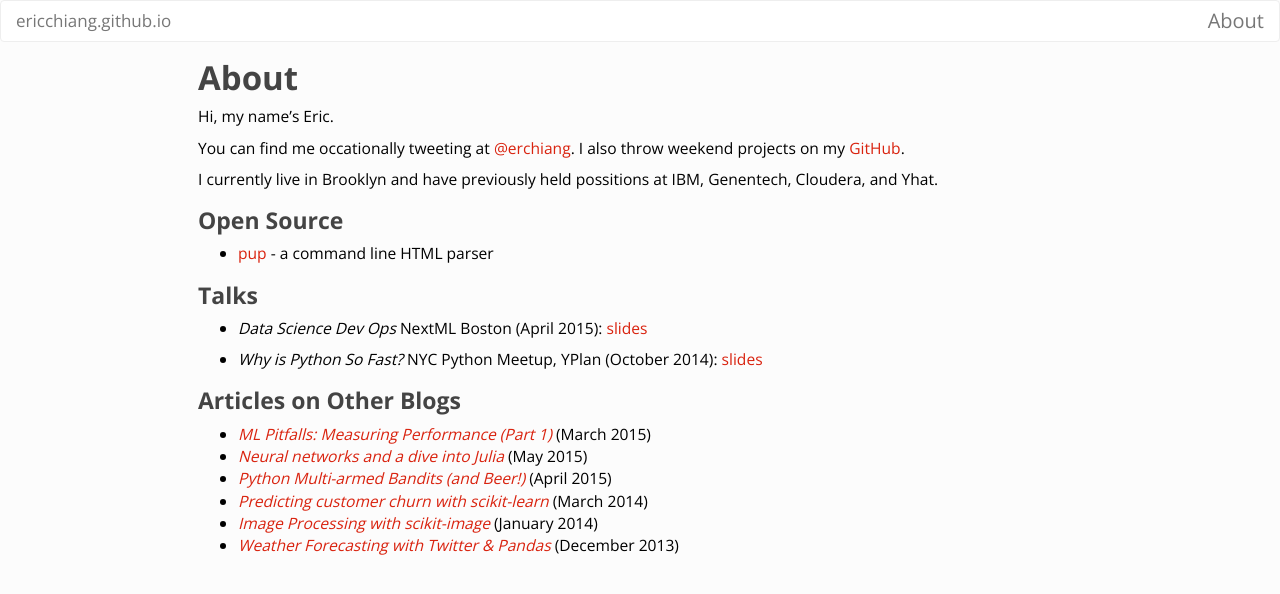
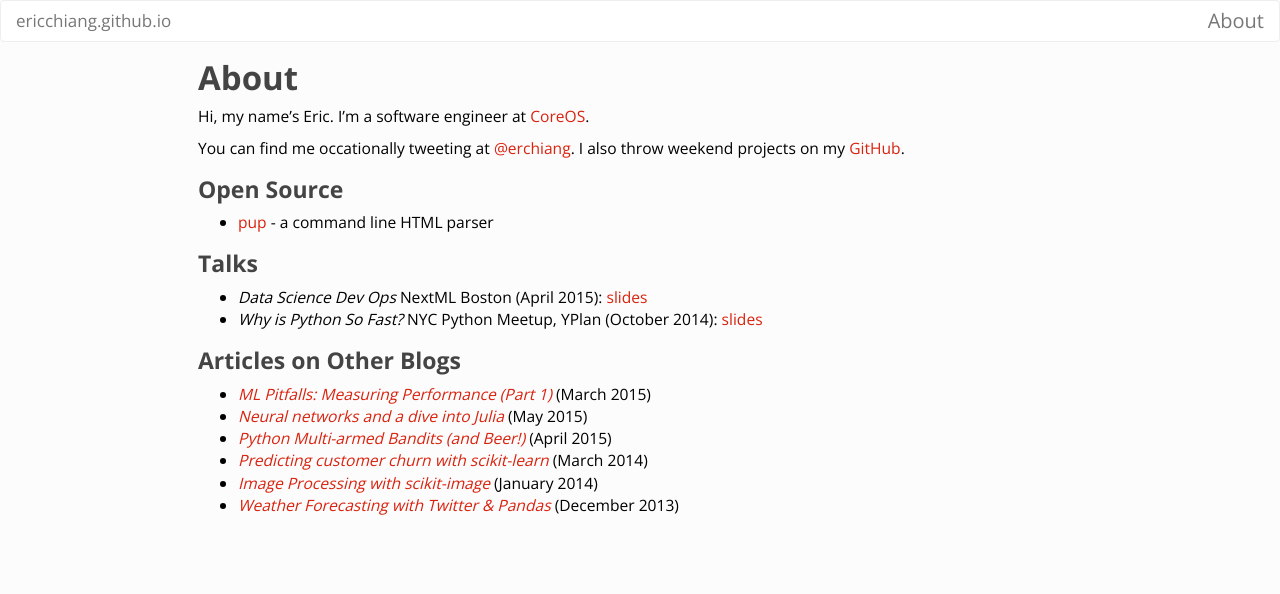
Before and after one commit to ericchiang/ericchiang.github.io, a Jekyll site: the page built from about.md, in a window 1280 px wide. Shown: the top 594 px of the page. Built offline with Jekyll 4.4.1, drawn with Linux system fonts in a browser that asks for light colours; nearby versions of some CDN libraries; Markdown is read by kramdown in place of the engine named in the settings.

Commit message:
update about, minor tweaks

```diff
--- a/about.md
+++ b/about.md
@@ -4,11 +4,9 @@ title: About
 permalink: /about/
 ---
 
-Hi, my name's Eric.
+Hi, my name's Eric. I'm a software engineer at [CoreOS](https://coreos.com/).
 
 You can find me occationally tweeting at [@erchiang](https://twitter.com/erchiang). I also throw weekend projects on my [GitHub](https://github.com/ericchiang).
-
-I currently live in Brooklyn and have previously held possitions at IBM, Genentech, Cloudera, and Yhat.
 
 ### Open Source
 
@@ -17,7 +15,6 @@ I currently live in Brooklyn and have previously held possitions at IBM, Genente
 ### Talks
 
 * _Data Science Dev Ops_ NextML Boston (April 2015): [slides](http://www.slideshare.net/ericmchiang/nextml-boston-data-science-dev-ops)
-
 * _Why is Python So Fast?_ NYC Python Meetup, YPlan (October 2014): [slides](https://docs.google.com/presentation/d/1dQOflsmAaSDa4RC4l7JxkqBVTFENdkG6KjdB39ss3eo/edit?usp=sharing)
 
 ### Articles on Other Blogs
--- a/css/main.css
+++ b/css/main.css
@@ -29,3 +29,7 @@ nav a {
 h1, h2, h3, h4 {
 	font-weight: bold;
 }
+
+img {
+    max-width: 100%;
+}
```
